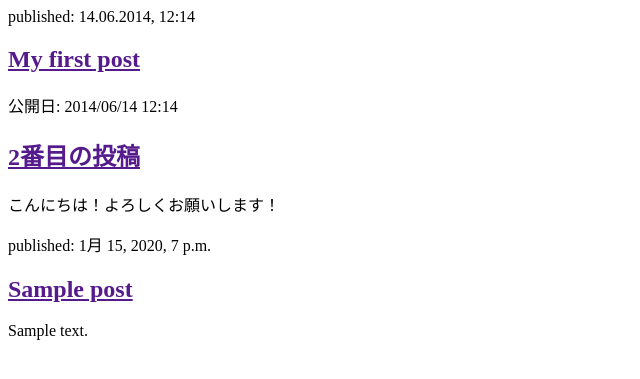
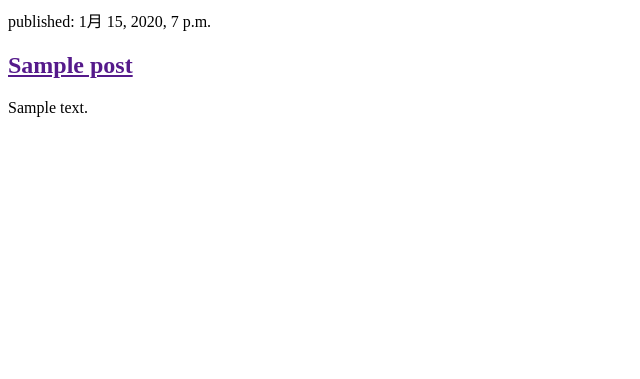
Before and after one commit to qootTakuma/my-first-repository, a Django app: page / in a window 1280 px wide. Shown: the top 379 px of the page, without its empty margins (0-640 px from the left). Run offline with Django 3.2, Linux system fonts and the light colour scheme; tables that the repository leaves empty hold one stand-in row (values such as "Sample post").

Commit message:
Modified html file.

```diff
--- a/blog/templates/blog/post_list.html
+++ b/blog/templates/blog/post_list.html
@@ -3,16 +3,6 @@
         <title>Takuma's blog</title>
     </head>
 <body>
-    <div>
-        <p>published: 14.06.2014, 12:14</p>
-        <h2><a href="">My first post</a></h2>
-    </div>
-    <div>
-        <p>公開日: 2014/06/14 12:14</p>
-        <h2><a href="">2番目の投稿</a></h2>
-        <p>こんにちは！よろしくお願いします！</p>
-    </div>
-
     {% for post in posts %}
     <div>
         <p>published: {{ post.published_date }}</p>
--- a/blog/views.py
+++ b/blog/views.py
@@ -2,6 +2,8 @@ from django.shortcuts import render
 from django.utils import timezone
 from .models import Post
 
+# post_list.htmlを表示するが、Post内の情報を変数postsに格納してhtmlファイル上で動的に呼び出す
+# この例では、今日の日付でPost内に入っているものを出された順に並び替え
 def post_list(request):
     posts = Post.objects.filter(published_date__lte=timezone.now()).order_by('published_date')
     return render(request, 'blog/post_list.html', {'posts': posts})
```
